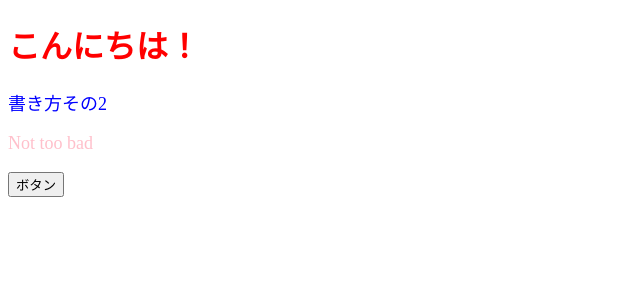
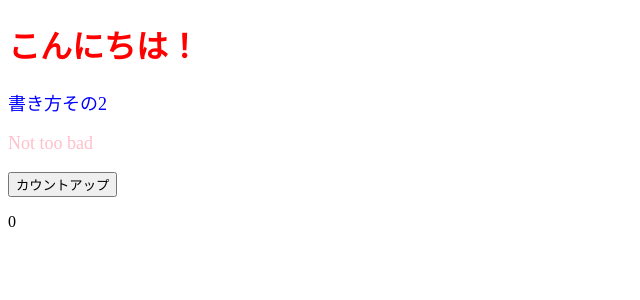
Before and after one commit to canopus-m-satoshi/React-basics-practice, a React (Create React App) app: page / in a window 1280 px wide. Shown: the top 300 px of the page, without its empty margins (0-640 px from the left). Built offline with nearby package versions, Linux system fonts and the light colour scheme.

Commit message:
Stateを知る(useState)

```diff
--- a/src/App.jsx
+++ b/src/App.jsx
@@ -1,4 +1,4 @@
-import React from "react";
+import React, { useState } from "react";
 import ColorfulMessage from "./components/ColorfulMessage";
 
 /**
@@ -8,13 +8,20 @@ import ColorfulMessage from "./components/ColorfulMessage";
  * このような命名方法を「パスカルケース」と呼ぶ
  */
 const App = () => {
-  const onClickButton = () => alert("Clicked");
+  const onClickCountUp = () => {
+    setNum(num + 1);
+  };
+  const [num, setNum] = useState(0);
+  // State：それぞれのコンポーネントが持っている可変の状態
+  // stateを使用するには、useState()を用いる
+  // 配列を宣言する　第一引数：stateの変数名、第二引数：stateを更新していく更新名
   return (
     <>
       <h1 style={{ color: "red" }}>こんにちは！</h1>
       <ColorfulMessage color="blue">書き方その2</ColorfulMessage>
       <ColorfulMessage color="pink">Not too bad</ColorfulMessage>
-      <button onClick={onClickButton}>ボタン</button>
+      <button onClick={onClickCountUp}>カウントアップ</button>
+      <p>{num}</p>
     </>
   );
 };
```
